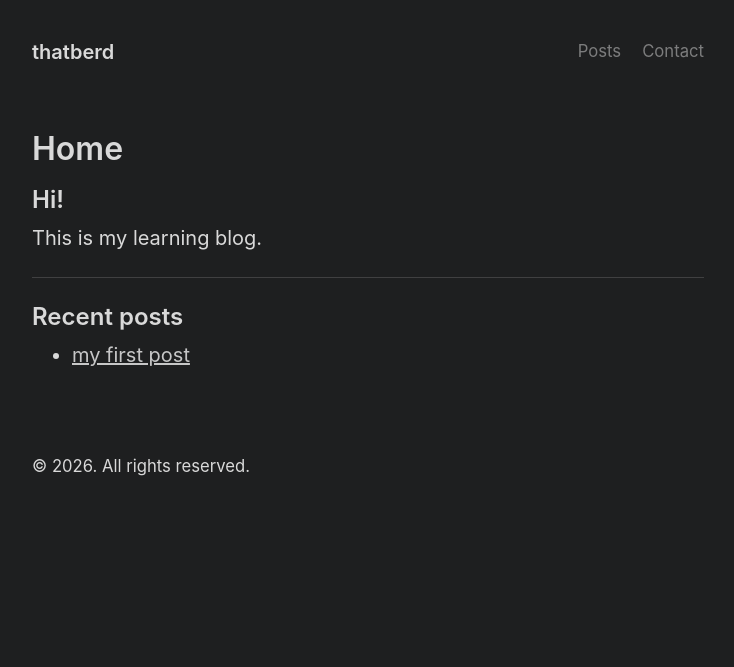
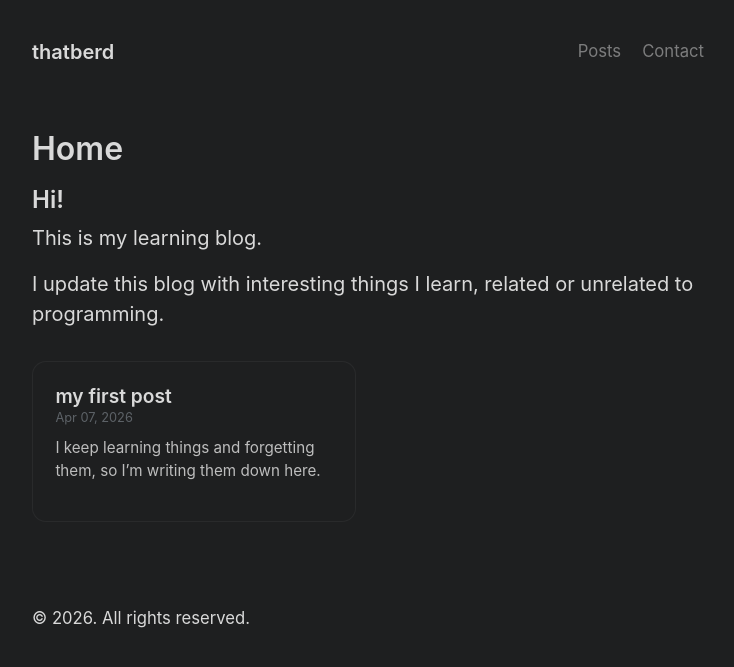
Before and after one commit to thatberd/thatberd.github.io, a Jekyll site: the page built from index.md, in a window 1280 px wide. Shown: the top 667 px of the page, without its empty margins (272-1006 px from the left). Built offline with Jekyll 4.4.1, drawn with Linux system fonts in a browser that asks for light colours.

Commit message:
feat: convert homepage and posts page to modern card-based UI
- Replace list-based post display with responsive card grid
- Add hover effects and dark theme styling
- Preserve existing intro content on homepage
- Update posts page to use consistent card layout
- Add SCSS partial for homepage styling
- Maintain compatibility with Dark Poole theme

```diff
--- /dev/null
+++ b/_sass/_homepage.scss
@@ -0,0 +1,45 @@
+// Homepage card-based layout styling
+.intro {
+  margin-bottom: 2rem;
+}
+
+.post-grid {
+  display: grid;
+  grid-template-columns: repeat(auto-fill, minmax(280px, 1fr));
+  gap: 1.5rem;
+  margin-top: 2rem;
+}
+
+.post-card {
+  display: block;
+  text-decoration: none;
+  background: var(--dark-poole-001);
+  border-radius: 14px;
+  padding: 1.4rem;
+  transition: all 0.15s ease;
+  color: inherit;
+  border: 1px solid rgba(255, 255, 255, 0.05);
+}
+
+.post-card:hover {
+  transform: translateY(-4px);
+  box-shadow: 0 10px 25px rgba(0, 0, 0, 0.35);
+}
+
+.post-card h2 {
+  margin-top: 0;
+  font-size: 1.2rem;
+  color: var(--heading-color);
+}
+
+.post-date {
+  font-size: 0.8rem;
+  opacity: 0.6;
+  margin-bottom: 0.6rem;
+}
+
+.post-excerpt {
+  font-size: 0.95rem;
+  opacity: 0.85;
+  line-height: 1.5;
+}
--- a/assets/css/style.scss
+++ b/assets/css/style.scss
@@ -28,6 +28,7 @@
 @import "pagination";
 @import "message";
 @import "toc";
+@import "homepage";
 
 // Sass for creating the swatches
 .colors {
--- a/index.md
+++ b/index.md
@@ -3,14 +3,23 @@ layout: page
 title: Home
 ---
 
-## Hi!
+<div class="intro">
+  <h2>Hi!</h2>
 
-This is my learning blog.
+  <p>This is my learning blog.</p>
+  <p>I update this blog with interesting things I learn, related or unrelated to programming.</p>
+</div>
 
----
-
-## Recent posts
-
-{% for post in site.posts limit:3 %}
-- [{{ post.title }}]({{ post.url }})
-{% endfor %}
+<div class="post-grid">
+  {% for post in site.posts %}
+    <a href="{{ post.url | relative_url }}" class="post-card">
+      <div class="post-card-content">
+        <h2>{{ post.title }}</h2>
+        <p class="post-date">{{ post.date | date: "%b %d, %Y" }}</p>
+        <p class="post-excerpt">
+          {{ post.excerpt | strip_html | truncate: 120 }}
+        </p>
+      </div>
+    </a>
+  {% endfor %}
+</div>
```
Also changed, not shown: archive.md (+14 -10 lines), contact.md (+2 -2 lines), 9 other files.
